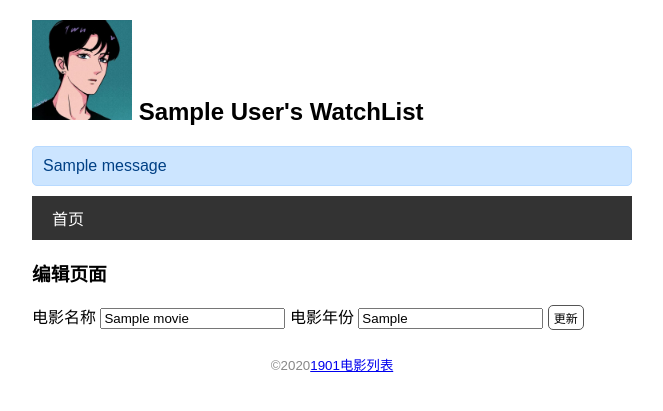
After one commit to sfc18235931687/flask1901c, a Flask app: page /movie/edit/1 in a window 1280 px wide. The commit adds this page. Shown: the top 411 px of the page, without its empty margins (308-971 px from the left). Run offline with Flask 2, Linux system fonts and the light colour scheme; tables that the repository leaves empty hold one stand-in row (values such as "Sample post"); one stand-in notice (Sample message) is shown.

Commit message:
'表单完成'

```diff
--- a/day1/watchlist/app.py
+++ b/day1/watchlist/app.py
@@ -1,7 +1,7 @@
 import os
 import sys
 
-from flask import Flask,render_template
+from flask import Flask,render_template,flash,redirect,request,url_for
 import click
 from flask_sqlalchemy import SQLAlchemy  # 导入扩展类
 
@@ -16,6 +16,7 @@ app = Flask(__name__)
 # app.config['SQLALCHEMY_DATABASE_URI'] = 'sqlite:////'+os.path.join(app.root_path,'data.db')
 app.config['SQLALCHEMY_DATABASE_URI'] = prefix + os.path.join(app.root_path,'data.db')
 app.config['SQLALCHEMY_TRACK_MODIFICATIONS'] = False #关闭了对模型修改的监控
+app.config['SECRET_KEY'] = 'watchlist_dev'
 db = SQLAlchemy(app) #初始化拓展，传入程序实例app
 
 # models
@@ -34,13 +35,43 @@ def common_user():
     return dict(user=user)
 
 # views
-@app.route('/')
+@app.route('/',methods=['GET','POST'])
 
 def index():
-
+    if request.method == 'POST':
+        # request再请求触发的时候才会包含数据
+        title = request.form.get('title')
+        year = request.form.get('year')
+        # 验证数据
+        if not title or not year or len(year)>4 or len(title)>60:
+            flash('不能为空或超过最大的长度')
+            return redirect(url_for('index'))
+        # 保存表单数据
+        movie = Movie(title=title,year=year)
+        db.session.add(movie)
+        db.session.commit()
+        flash('创建成功')
+        return redirect(url_for('index'))
 
     movies = Movie.query.all()
     return render_template('index.html',movies=movies)
+
+@app.route('/movie/edit/<int:movie_id>',methods=['GET','POST'])
+def edit(movie_id):
+    movie = Movie.query.get_or_404(movie_id)
+    if request.method == 'POST':
+        title = request.form['title']
+        year = request.form['year']
+        # 验证数据
+        if not title or not year or len(year)>4 or len(title)>60:
+            flash('不能为空或超过最大的长度')
+            return redirect(url_for('index'))
+        movie.title = title
+        movie.year = year
+        db.session.commit()
+        flash('更新完成')
+        return redirect(url_for('index'))
+    return render_template('edit.html',movie=movie)
 
 
 
--- a/day1/watchlist/static/css/style.css
+++ b/day1/watchlist/static/css/style.css
@@ -68,3 +68,29 @@ nav li a:hover{
     border-radius: 5px;
     padding:3px 5px;
 }
+.btn{
+    font-size:12px;
+    padding: 3px 5px;
+    text-decoration: none;
+    cursor: pointer;
+    background-color: white;
+    color:black;
+    border:1px solid #555555;
+    border-radius: 5px;
+}
+.btn:hover{
+    text-decoration:none;
+    background-color: black;
+    color:white;
+    border:1px solid black;
+}
+.alert{
+    position: relative;
+    padding: 10px;
+    margin: 10px 0;
+    border:1px solid transparent;
+    color:#004085;
+    background-color: #cce5ff;
+    border-color:#b8daff;
+    border-radius:5px;
+}
--- a/day1/watchlist/templates/base.html
+++ b/day1/watchlist/templates/base.html
@@ -13,6 +13,10 @@
         <img class='avator' src="{{url_for('static',filename='images/1.jpg')}}" alt="">
         {{user.name}}'s WatchList
     </h2>
+    {# 提示信息 #}
+    {% for message in get_flashed_messages() %}
+        <div class='alert'>{{ message }}</div>
+    {% endfor %}
     <nav>
         <ul>
             <li>
--- /dev/null
+++ b/day1/watchlist/templates/edit.html
@@ -0,0 +1,10 @@
+{% extends 'base.html' %}
+{% block content %}
+<h3>编辑页面</h3>
+{# 更新电影的表单 #}
+<form  method="post">
+    电影名称 <input type="text" name='title' autocomplete="off" required value="{{ movie.title }}">
+    电影年份 <input type="text" name='year' autocomplete="off" required value="{{ movie.year }}">
+    <input type="submit" class='btn' name='submit' value="更新">
+</form>
+{% endblock %}
```
Also changed, not shown: day1/watchlist/templates/index.html (+9 -0 lines).
